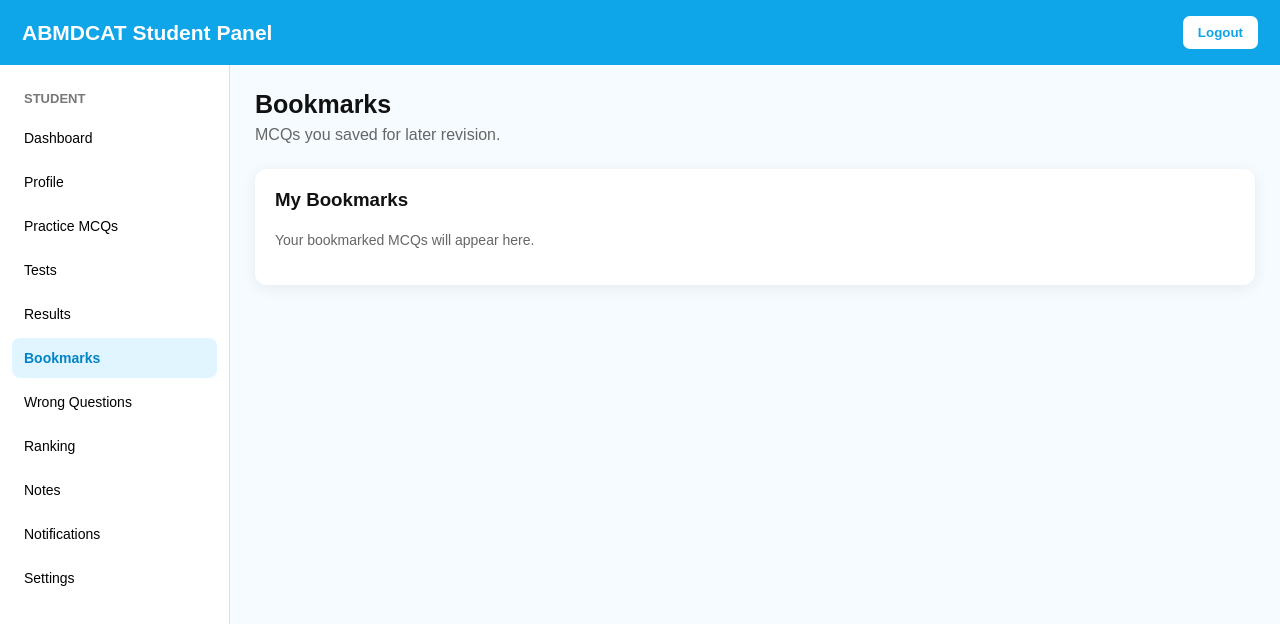
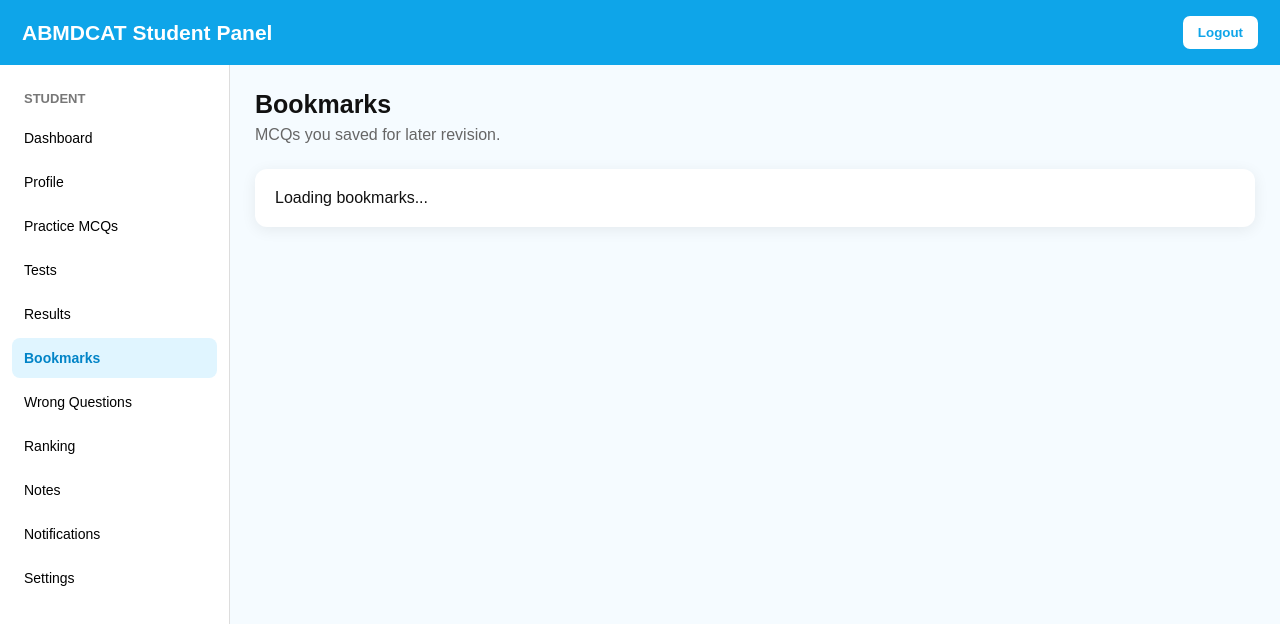
Before and after one commit to ABACADEMY-SAB/ABMDCAT, a website: page public/student.html in a window 1280 px wide. Both pictures are taken after a click on the button "Bookmarks". Shown: the top 624 px of the page. Drawn offline with Linux system fonts and the light colour scheme.

Commit message:
Refactor bookmarks section in student.html
Updated the bookmarks section for improved formatting and clarity.

```diff
--- a/public/student.html
+++ b/public/student.html
@@ -1763,21 +1763,17 @@
     Bookmarks
   </h2>
 
-
   <p class="page-description">
     MCQs you saved for later revision.
   </p>
 
+  <div
+    id="bookmarksList"
+  >
 
     <div class="module">
-
-        <h3>
-          My Bookmarks
-        </h3>
-
-        <p>
-          Your bookmarked MCQs will appear here.
-        </p>
+      Loading bookmarks...
+    </div>
 
   </div>
 
```
Lines whose indentation alone changed are shown as unchanged.
